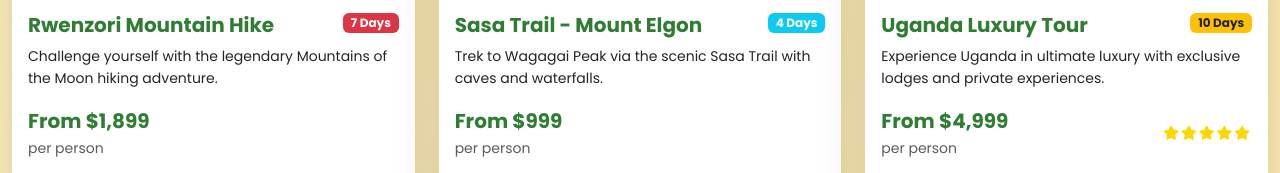
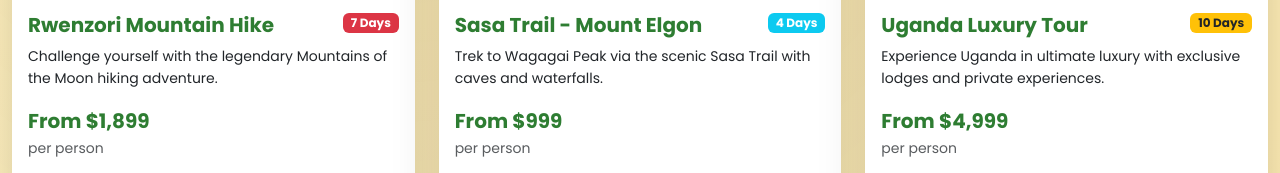
Before and after one commit to Francishager/gisu-safaris, a plain HTML site: page packages/uganda.html in a window 1280 px wide. Shown: the part 3268-3441 px from the top of the page. Drawn offline with nearby package versions, Linux system fonts and the light colour scheme; no server answers.

Commit message:
commit 232

```diff
--- a/packages/uganda.html
+++ b/packages/uganda.html
@@ -731,9 +731,9 @@
                                         <span class="text-primary fw-bold fs-5">From $4,999</span>
                                         <small class="text-muted d-block">per person</small>
                                     </div>
-                                    <div class="rating">
-                                        <span class="text-warning small">
-                                            <i class="fas fa-star"></i><i class="fas fa-star"></i><i class="fas fa-star"></i><i class="fas fa-star"></i><i class="fas fa-star"></i>
+                                    <div class="rating mb-2">
+                                        <span class="text-warning">
+                                            <div class="powr-product-reviews" id="c101f06e_1755357819"></div><script src="https://www.powr.io/powr.js?platform=html"></script>
                                         </span>
                                     </div>
                                 </div>
```
